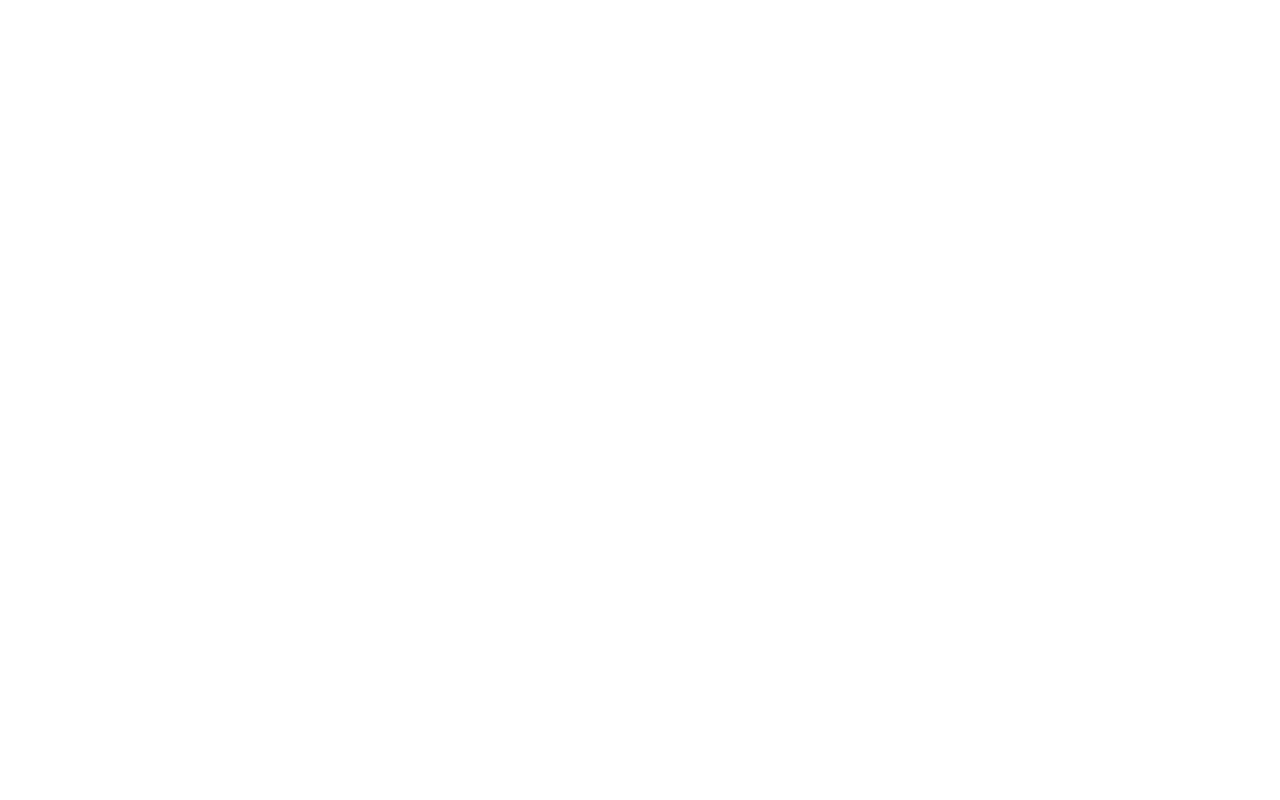
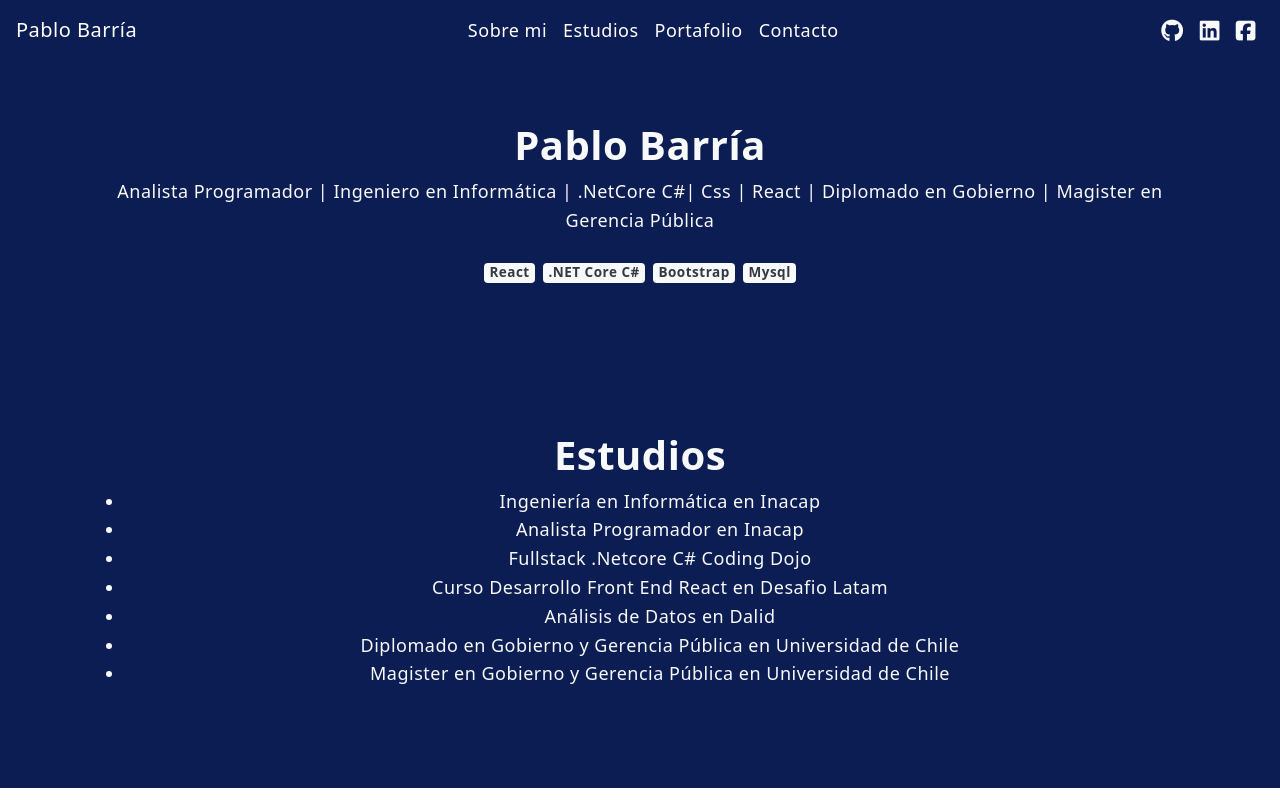
Before and after one commit to pablobarriaaguilar/Prueba-Final, a plain HTML site: page index.html in a window 1280 px wide. Drawn offline with nearby package versions, Linux system fonts and the light colour scheme; a web font is replaced by a local one.

Commit message:
agregado diseño de navbar, sobre mi y estudios

```diff
--- /dev/null
+++ b/assets/css/style.css
@@ -0,0 +1,41 @@
+
+
+.bgcolor-blue{
+    background-color: #0B1D52;
+}
+
+.bgcolor-otro{
+    background-color: #0B1D52;
+}
+
+
+body{
+    font-family: ui-sans-serif, system-ui, sans-serif, Apple Color Emoji, Segoe UI Emoji, Segoe UI Symbol, Noto Color Emoji;
+    font-weight: 400;
+    line-height: 1.6;
+    letter-spacing: .5px;
+    font-size: 18px;
+    body { font-family: 'Montserrat', sans-serif; }
+    h1,h2,h3 { font-weight:700; }
+    h1, h2, h3 {
+  margin-top: 0;
+}
+}
+
+
+
+.navbar .nav-link {
+  color: #fff !important;
+  transition: color 0.3s ease;
+}
+.navbar .nav-link:hover {
+  color: #00C9A7 !important; /* tu acento */
+}
+
+#section:hover {
+  border-color: #00C9A7 !important; /* tu acento */
+}
+
+section {
+  padding: 60px 0; /* espacio arriba y abajo */
+}
--- a/index.html
+++ b/index.html
@@ -1,11 +1,122 @@
 <!DOCTYPE html>
 <html lang="en">
+
 <head>
-    <meta charset="UTF-8">
-    <meta name="viewport" content="width=device-width, initial-scale=1.0">
-    <title>Document</title>
+  <meta charset="UTF-8">
+  <meta name="viewport" content="width=device-width, initial-scale=1.0">
+  <title>Document</title>
+  <link rel="stylesheet" href="https://cdn.jsdelivr.net/npm/bootstrap@4.0.0/dist/css/bootstrap.min.css"
+    integrity="sha384-Gn5384xqQ1aoWXA+058RXPxPg6fy4IWvTNh0E263XmFcJlSAwiGgFAW/dAiS6JXm" crossorigin="anonymous">
+  <script src="https://code.jquery.com/jquery-3.2.1.slim.min.js"
+    integrity="sha384-KJ3o2DKtIkvYIK3UENzmM7KCkRr/rE9/Qpg6aAZGJwFDMVNA/GpGFF93hXpG5KkN"
+    crossorigin="anonymous"></script>
+  <script src="https://cdn.jsdelivr.net/npm/popper.js@1.12.9/dist/umd/popper.min.js"
+    integrity="sha384-ApNbgh9B+Y1QKtv3Rn7W3mgPxhU9K/ScQsAP7hUibX39j7fakFPskvXusvfa0b4Q"
+    crossorigin="anonymous"></script>
+  <script src="https://cdn.jsdelivr.net/npm/bootstrap@4.0.0/dist/js/bootstrap.min.js"
+    integrity="sha384-JZR6Spejh4U02d8jOt6vLEHfe/JQGiRRSQQxSfFWpi1MquVdAyjUar5+76PVCmYl"
+    crossorigin="anonymous"></script>
+  <link rel="preconnect" href="https://fonts.googleapis.com">
+  <link rel="preconnect" href="https://fonts.gstatic.com" crossorigin>
+  <link href="https://fonts.googleapis.com/css2?family=Kranky&family=Sonsie+One&family=Story+Script&display=swap"rel="stylesheet">
+
+  <script src="https://kit.fontawesome.com/854ed5781c.js" crossorigin="anonymous"></script>
+
+   <link
+    rel="stylesheet"
+    href="https://cdnjs.cloudflare.com/ajax/libs/animate.css/4.1.1/animate.min.css"
+  />
+
+
+  <link rel="stylesheet" href="/assets/css/style.css">
 </head>
+
 <body>
+  <header>
+    <nav class="navbar navbar-expand-lg border-body bgcolor-blue navbar-dark text-light " >
+      <a class="navbar-brand animate__animated animate__zoomIn " href="#">Pablo Barría</a>
+      <button class="navbar-toggler" type="button" data-toggle="collapse" data-target="#navbarSupportedContent"
+        aria-controls="navbarSupportedContent" aria-expanded="false" aria-label="Toggle navigation">
+        <span class="navbar-toggler-icon"></span>
+      </button>
+
+      <div class="collapse navbar-collapse" id="navbarSupportedContent">
+        <ul class="navbar-nav mx-auto">
+          <li class="nav-item active">
+            <a class="nav-link" href="#">Sobre mi <span class="sr-only">(current)</span></a>
+          </li>
+          <li class="nav-item active">
+            <a class="nav-link" href="#Estudios">Estudios</a>
+          </li>
+
+          <li class="nav-item active">
+            <a class="nav-link" href="#">Portafolio</a>
+          </li>
+
+          <li class="nav-item active">
+            <a class="nav-link" href="#">Contacto</a>
+          </li>
+
+
+        </ul>
+
+        <div class="d-flex align-items-center">
+          <a class="text-light mx-2" href="#" title="GitHub"><i class="fa-brands fa-github fa-lg"></i></a>
+          <a class="text-light mx-2" href="#" title="LinkedIn"><i class="fa-brands fa-linkedin fa-lg"></i></a>
+          <a class="text-light mx-2" href="#" title="Facebook"><i class="fa-brands fa-square-facebook fa-lg"></i></a>
+        </div>
+
+      </div>
+    </nav>
+  </header>
+
+  <section class=" bgcolor-blue text-light " name="SobreMi">
+
+    <h1 class="text-center mt-0 animate__animated animate__backInRight " >Pablo<span> Barría</span></h1>
+
+    <div class="container text-center animate__animated animate__backInRight">
+      <div class="row">
+
+        <div class="col mb-4 animate__animated animate__backInRight">
+       Analista Programador | Ingeniero en Informática | .NetCore C#| Css | React | Diplomado en Gobierno  | Magister en Gerencia Pública
+        </div>
+      </div>
+          <div class="d-flex justify-content-center flex-wrap gap-2 mb-4 animate__animated animate__backInRight">
+      <span class="badge badge-light text-dark m-1 animate__animated animate__backInRight">React</span>
+      <span class="badge badge-light text-dark m-1 animate__animated animate__backInRight">.NET Core C#</span>
+      <span class="badge badge-light text-dark m-1">Bootstrap</span>
+      <span class="badge badge-light text-dark m-1">Mysql</span>
+    </div>
+    </div>
+  </section>
+
+
+  <section class=" bgcolor-otro text-light" name="Estudios">
+
+    <h1 class="text-center mt-0 animate__animated animate__bounce">Estudios</h1>
+
+
+    <div class="container text-center">
+      <div class="row">
+
+        <div class="col mb-4">
+          <ul>
+            <li>Ingeniería en Informática en Inacap</li>
+            <li>Analista Programador en Inacap</li>
+            <li>Fullstack .Netcore C# Coding Dojo</li>
+            <li>Curso Desarrollo Front End React en Desafio Latam</li>
+            <li>Análisis de Datos en Dalid</li>
+            <li>Diplomado en Gobierno y Gerencia Pública en Universidad de Chile</li>
+            <li>Magister en Gobierno y Gerencia Pública en Universidad de Chile</li>
+          </ul>
+        </div>
+      </div>
+
+    </div>
+  </section>
+
+
 
 </body>
+
 </html>
```
